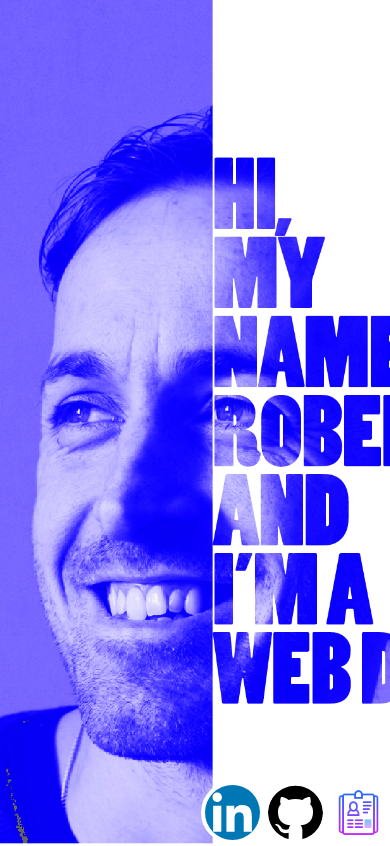
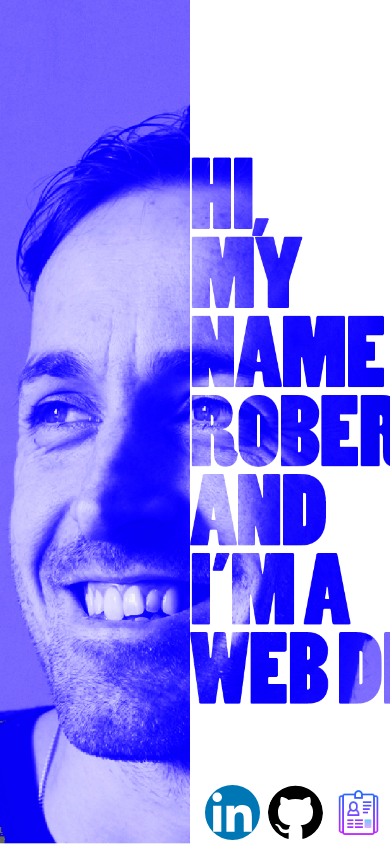
Before and after one commit to robertschmid001/personalWebsite, a Vue app: page / in a window 390 px wide. Shown: the top 846 px of the page. Built offline with nearby package versions, Linux system fonts and the light colour scheme; what vue-smooth-scroll would draw is missing.

Commit message:
added small background for mobile

```diff
--- a/src/components/portrait/Portrait.vue
+++ b/src/components/portrait/Portrait.vue
@@ -24,4 +24,9 @@
     background-image: url('./../../assets/images/leftsmallcrop.png');
   }
 }
+@media (max-width: 600px) {
+  .portrait {
+    background-image: url('./../../assets/images/leftsmallcrop2.png');
+  }
+}
 </style>
```
Also changed, not shown: src/assets/images/leftsmallcrop2.png (added).
